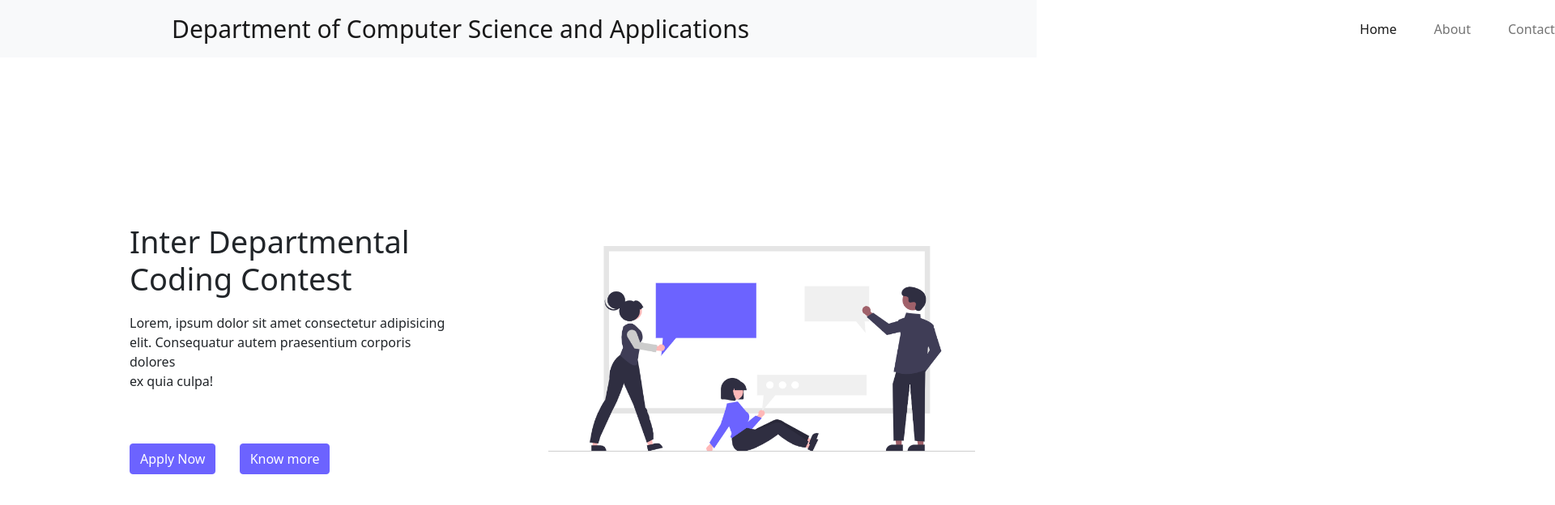
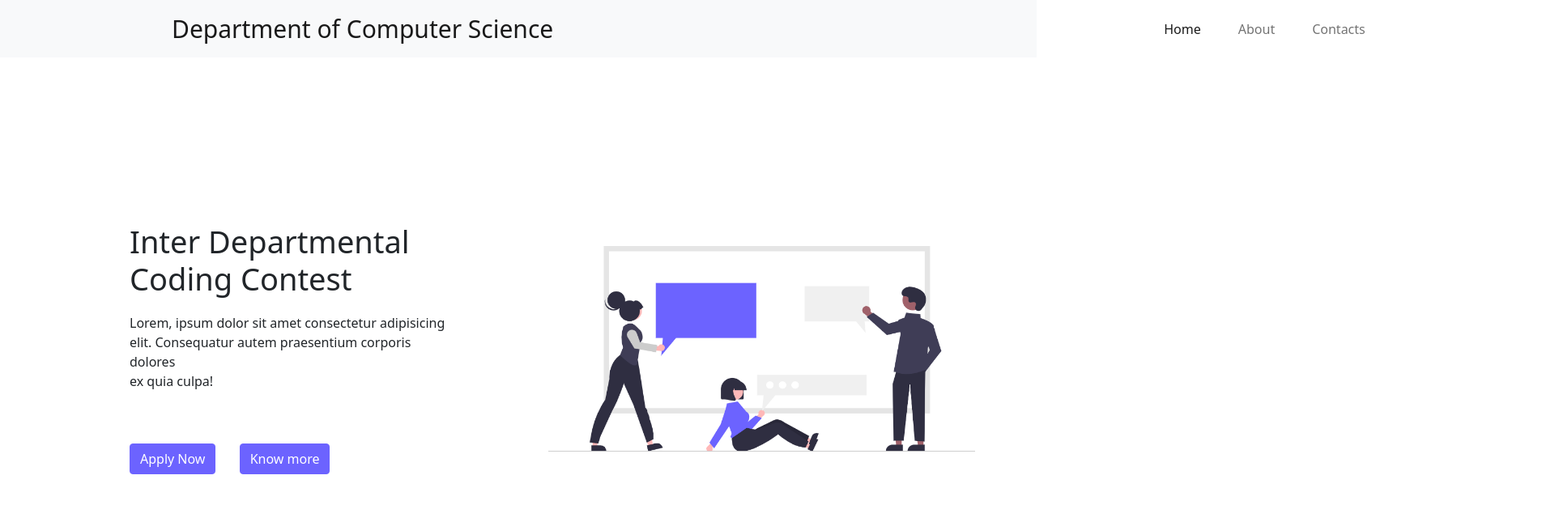
Before and after one commit to mridul-mc/hostweb, a plain HTML site: page index.html in a window 1280 px wide. Shown: the top 624 px of the page at 81% size, 1920 px wide, since content can reach past the window. Drawn offline with nearby package versions, Linux system fonts and the light colour scheme.

Commit message:
Add files via upload

```diff
--- a/index.html
+++ b/index.html
@@ -13,7 +13,7 @@
 <body>
     <nav class="navbar navbar-expand-lg navbar-light bg-light">
         <div class="container-fluid">
-          <a class="navbar-brand" href="#">Department of Computer Science and Applications</a>
+          <a class="navbar-brand" href="#">Department of Computer Science</a>
           <button class="navbar-toggler" type="button" data-bs-toggle="collapse" data-bs-target="#navbarNav" aria-controls="navbarNav" aria-expanded="false" aria-label="Toggle navigation">
             <span class="navbar-toggler-icon"></span>
           </button>
```
